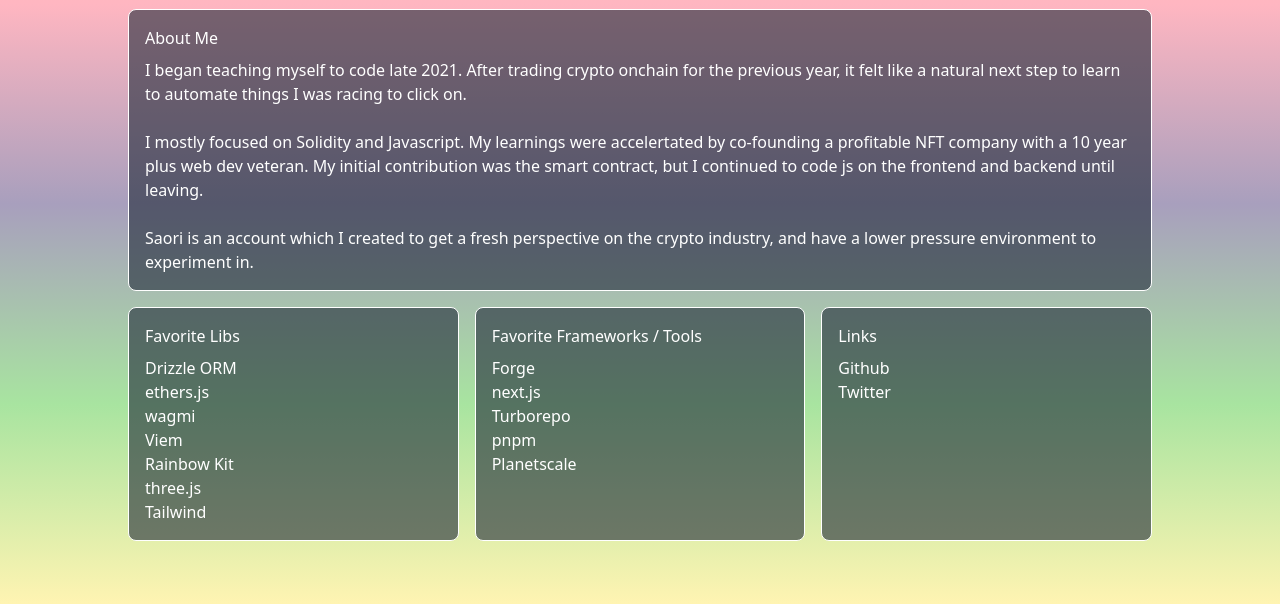
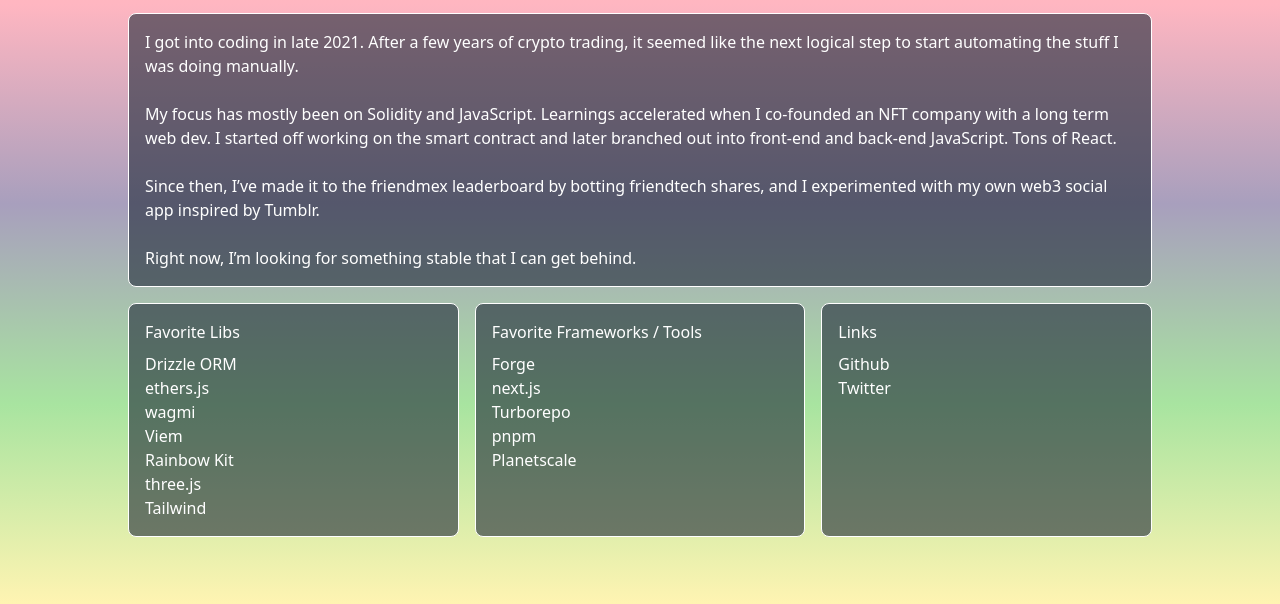
Before and after one commit to saori-eth/blog, an Astro site: page / in a window 1280 px wide. Shown: the part 196-800 px from the top of the page. Built offline with nearby package versions, Linux system fonts and the light colour scheme; Astro itself is replaced by a stand-in of ours.

Commit message:
🧹 improve copy

```diff
--- a/src/pages/index.astro
+++ b/src/pages/index.astro
@@ -17,19 +17,24 @@
     <div class="grid grid-cols-1 md:grid-cols-3 gap-4 max-w-screen-lg mx-auto">
 
       <section id="about" class="section-style col-span-3 md:col-span-3">
-        <h2 class=" mb-2">About Me</h2>
+
         <p>
-          I began teaching myself to code late 2021. After trading crypto onchain for the previous year, it felt like a natural next step to learn to automate things I was racing to click on.
+          I got into coding in late 2021. After a few years of crypto trading, it seemed like the next logical step to start automating the stuff I was doing manually.
         </p>
         <br>
         <p>
-          I mostly focused on Solidity and Javascript. My learnings were accelertated by co-founding a profitable NFT company with a 10 year plus web dev veteran. My initial contribution was the smart contract, but I continued to code js on the frontend and backend until leaving.
+          My focus has mostly been on Solidity and JavaScript. Learnings accelerated when I co-founded an NFT company with a long term web dev. I started off working on the smart contract and later branched out into front-end and back-end JavaScript. Tons of React.
         </p>
         <br>
         <p>
-          Saori is an account which I created to get a fresh perspective on the crypto industry, and have a lower pressure environment to experiment in.
+          Since then, I’ve made it to the friendmex leaderboard by botting friendtech shares, and I experimented with my own web3 social app inspired by Tumblr.
+        </p>
+        <br>
+        <p>
+          Right now, I’m looking for something stable that I can get behind.
         </p>
       </section>
+
 
       <section id="libs" class="section-style col-span-3 md:col-span-1">
         <h2 class=" mb-2">Favorite Libs</h2>
```
